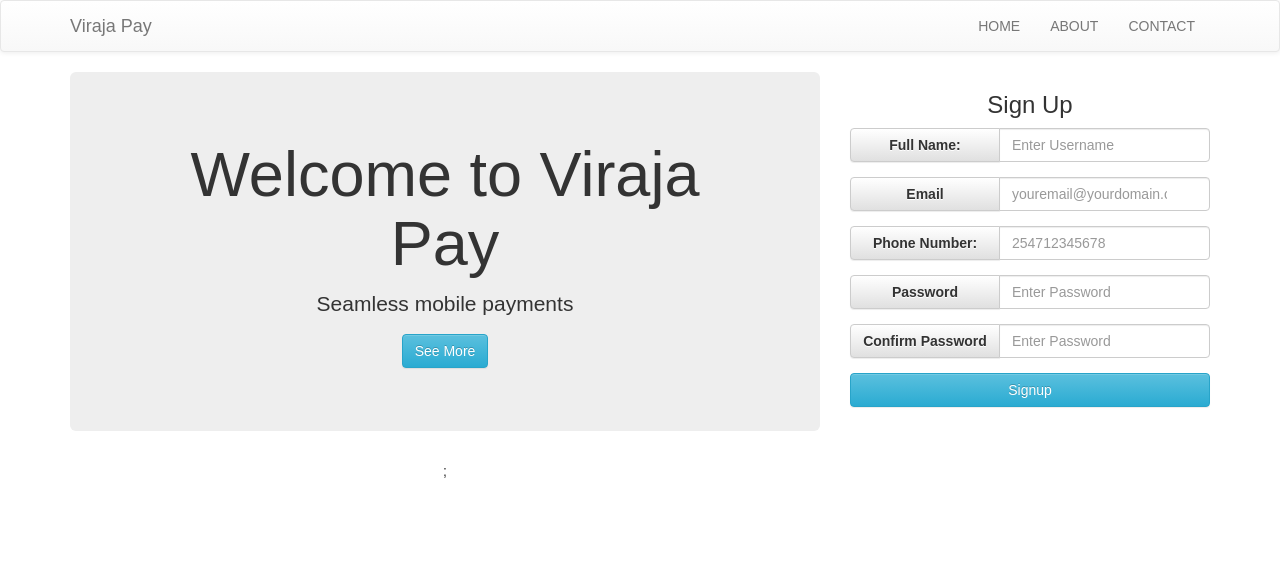
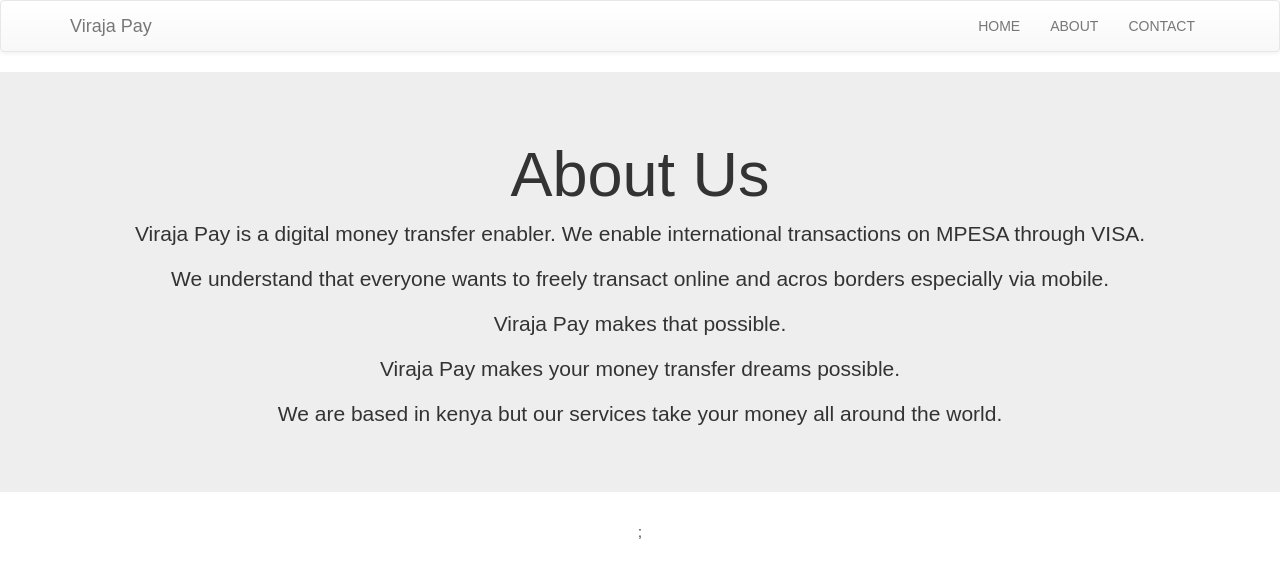
Before and after one commit to viraja-pay/viraja-frontend-react, a React (Create React App) app: page /about in a window 1280 px wide. Shown: the top 578 px of the page. Built offline with nearby package versions, Linux system fonts and the light colour scheme.

Commit message:
[Feature] Implement React Routing

```diff
--- a/src/components/AboutUs.js
+++ b/src/components/AboutUs.js
@@ -1,5 +1,6 @@
 import React, { Component } from 'react';
 import './../App.css';
+import { Jumbotron } from 'react-bootstrap';
 
 class AboutUs extends Component {
   render() {
@@ -8,7 +9,7 @@
         <Jumbotron>
           <h1>About Us</h1>
           <p>
-            Viraja Pay is a digital money transfer enabler. We handle transctions betwen VISA and MPESA.
+            Viraja Pay is a digital money transfer enabler. We enable international transactions on MPESA through VISA.
           </p>
           <p>
             We understand that everyone wants to freely transact online and acros borders especially via mobile.
--- a/src/components/App.js
+++ b/src/components/App.js
@@ -1,6 +1,6 @@
 import React, { Component } from 'react';
 import './../App.css';
-import Home from './Home.js';
+import Main from './Main.js';
 import NavBar from './NavBar.js'
 
 class App extends Component {
@@ -8,7 +8,7 @@
     return (
       <div className="App">
         <NavBar />
-        <Home />
+        <Main />
       </div>
     );
   }
--- /dev/null
+++ b/src/components/Contact.js
@@ -0,0 +1,28 @@
+import React, { Component } from 'react';
+import './../App.css';
+import { Grid, Row, Col } from 'react-bootstrap';
+import RegistrationForm from './RegistrationForm.js'
+import Welcome from './Welcome.js'
+
+class Contact extends Component {
+  render() {
+    return (
+      <div className="Layout">
+        <Grid>
+          <Row className="show-grid">
+            <Col xs={12} md={8}>
+              <Welcome>
+              </Welcome>
+            </Col>
+            <Col xs={6} md={4}>
+              <RegistrationForm>
+              </RegistrationForm>
+            </Col>
+          </Row>
+        </Grid>
+      </div>
+    );
+  }
+}
+
+export default Contact;
--- /dev/null
+++ b/src/components/Main.js
@@ -0,0 +1,17 @@
+import React from 'react';
+import { Switch, Route } from 'react-router-dom';
+import Home from './Home';
+import AboutUs from './AboutUs';
+import Contact from './Contact';
+
+const Main = () => (
+  <main>
+    <Switch>
+      <Route exact path='/' component={Home} />
+      <Route path='/about' component={AboutUs} />
+      <Route path='/contact' component={Contact} />
+    </Switch>
+  </main>
+)
+
+export default Main;
--- a/src/components/NavBar.js
+++ b/src/components/NavBar.js
@@ -1,6 +1,6 @@
 import React, { Component } from 'react';
 import './../App.css';
-import { Nav, Navbar, NavItem, MenuItem } from 'react-bootstrap'
+import { Nav, Navbar, NavItem, MenuItem } from 'react-bootstrap';
 
 class NavBar extends Component {
   render() {
@@ -15,13 +15,13 @@
           </Navbar.Header>
           <Navbar.Collapse>
             <Nav pullRight>
-              <NavItem eventKey={1} href="#">
+              <NavItem eventKey={1} href="/">
                 HOME
       </NavItem>
-              <NavItem eventKey={2} href="#">
+              <NavItem eventKey={2} href="/about">
                 ABOUT
       </NavItem>
-              <NavItem eventKey={2} href="#">
+              <NavItem eventKey={2} href="/contact">
                 CONTACT
       </NavItem>
             </Nav>
```
